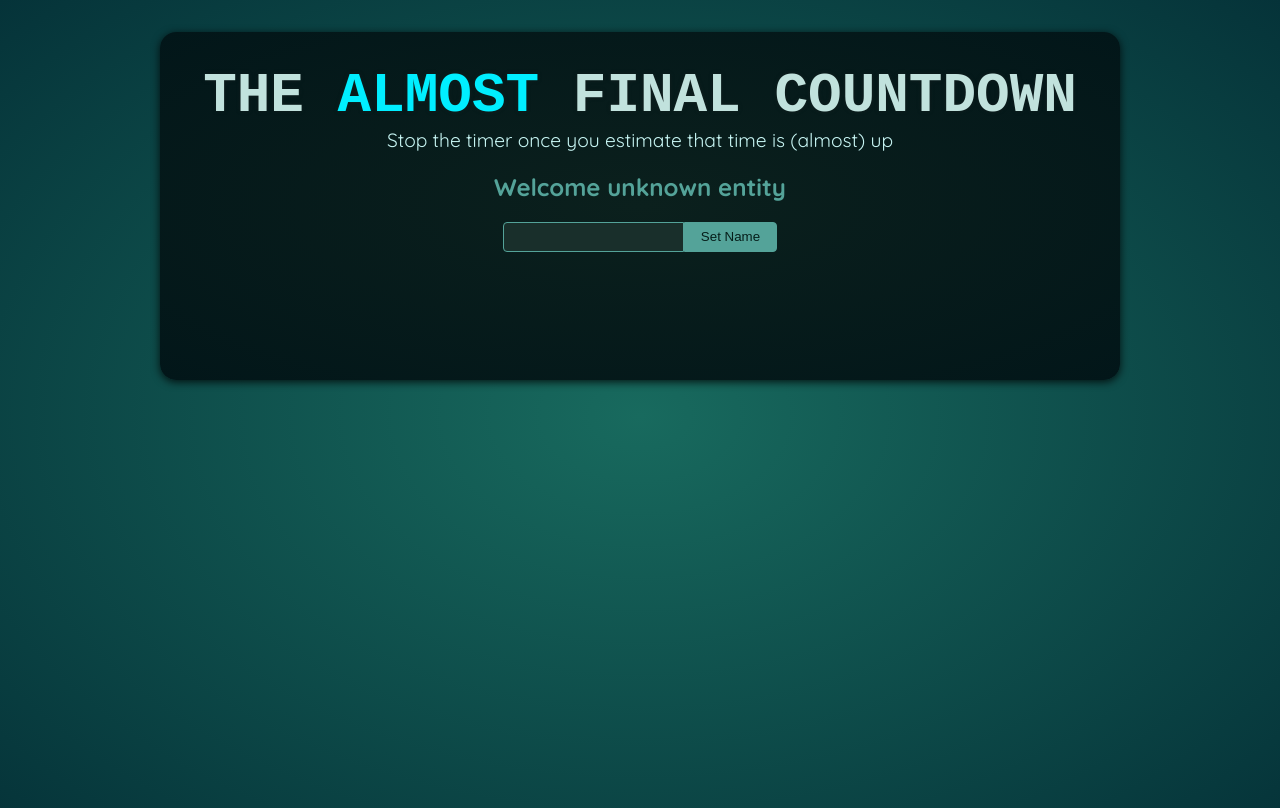
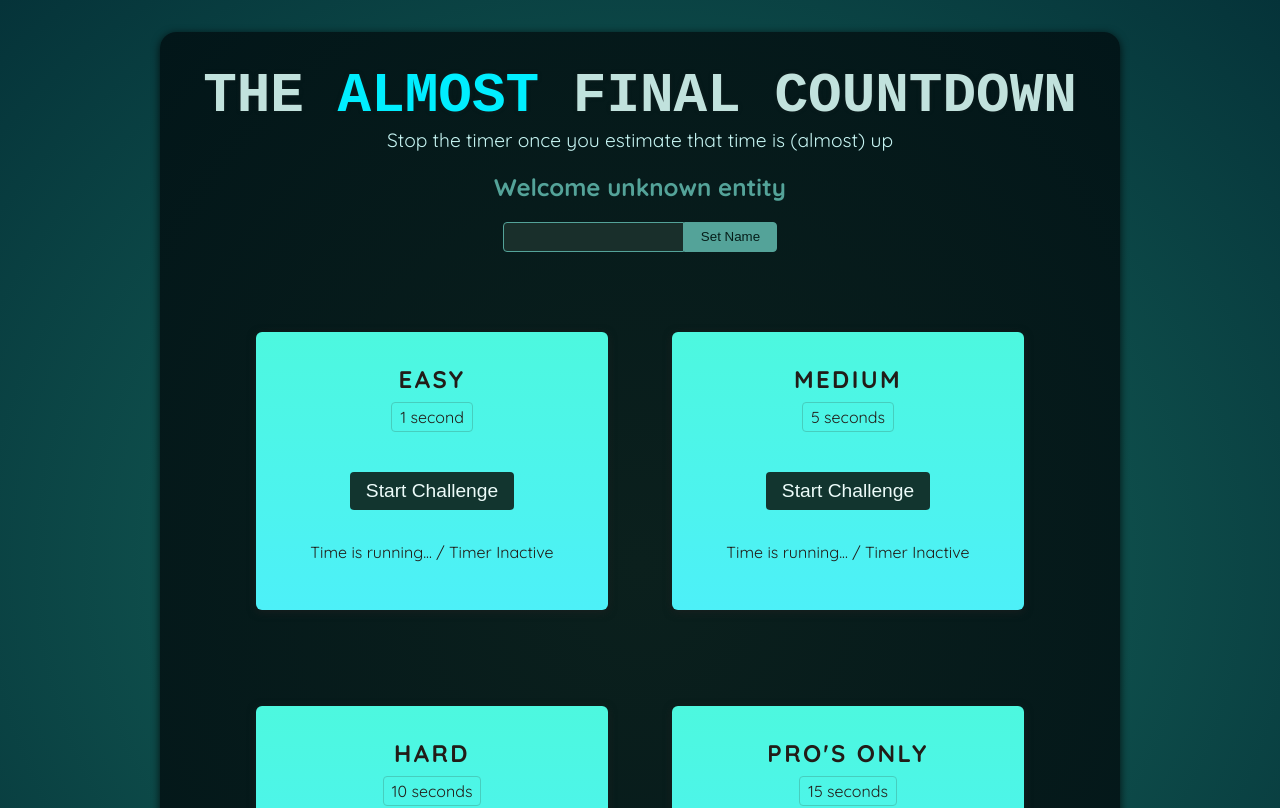
Before and after one commit to nvndops/React-project-working-with-refs-and-portals, a React (Vite) app: page / in a window 1280 px wide. Shown: the top 808 px of the page. Built offline with nearby package versions, Linux system fonts and the light colour scheme; a web font is replaced by a local one.

Commit message:
Commit 3: Added TimerChallenge component.

```diff
--- a/src/App.jsx
+++ b/src/App.jsx
@@ -1,10 +1,16 @@
 import Player from './components/Player.jsx';
+import TimerChallenge from './components/TimerChallenge.jsx';
 
 function App() {
   return (
     <>
       <Player />
-      <div id="challenges"></div>
+      <div id="challenges">
+        <TimerChallenge title="Easy" targetTime={1}/>
+        <TimerChallenge title="Medium" targetTime={5}/>
+        <TimerChallenge title="Hard" targetTime={10}/>
+        <TimerChallenge title="Pro's Only" targetTime={15}/>
+      </div>
     </>
   );
 }
--- a/src/components/Player.jsx
+++ b/src/components/Player.jsx
@@ -7,6 +7,7 @@
 
   function handleClick() {
     setName(playerName.current.value);
+    playerName.current.value = "";
   }
 
   return (
--- /dev/null
+++ b/src/components/TimerChallenge.jsx
@@ -0,0 +1,16 @@
+export default function TimerChallenge({ title, targetTime }) {
+  return (
+    <section className="challenge">
+      <h2>{title}</h2>
+      <p className="challenge-time">
+        {targetTime} second{targetTime > 1 ? "s" : ""}
+      </p>
+      <p>
+        <button>Start Challenge</button>
+      </p>
+      <p className="">
+        Time is running... / Timer Inactive
+      </p>
+    </section>
+  );
+}
```
